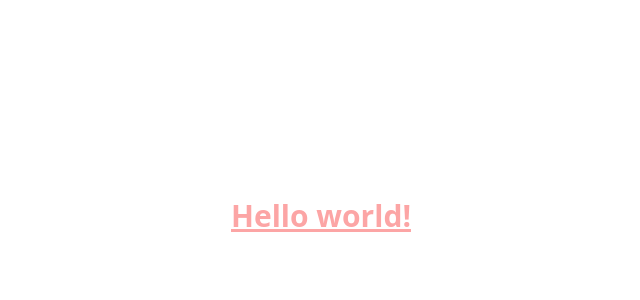
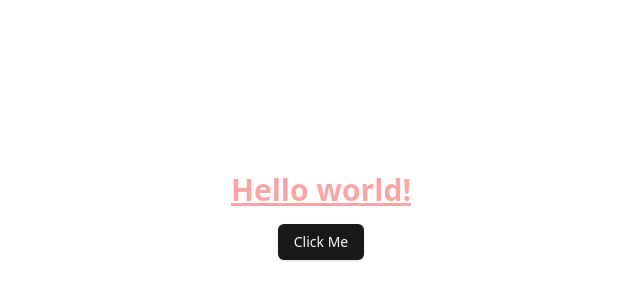
Before and after one commit to LiaoYingKai/-Financial-App, a React (Vite) app: page / in a window 1280 px wide. Shown: the part 184-484 px from the top of the page, without its empty margins (319-959 px from the left). Built offline with nearby package versions, Linux system fonts and the light colour scheme.

Commit message:
feat: add demo component

```diff
--- a/src/App.tsx
+++ b/src/App.tsx
@@ -1,9 +1,12 @@
+import { Button } from '@/components/ui/button';
+
 function App() {
   return (
-    <div className="w-full h-full flex items-center justify-center">
+    <div className="w-full h-full flex items-center justify-center flex-col gap-4">
       <h1 className="text-3xl font-bold underline text-red-300">
         Hello world!
       </h1>
+      <Button>Click Me</Button>
     </div>
   );
 }
--- /dev/null
+++ b/src/components/ui/button.tsx
@@ -0,0 +1,57 @@
+import * as React from 'react';
+import { Slot } from '@radix-ui/react-slot';
+import { cva, type VariantProps } from 'class-variance-authority';
+
+import { cn } from '@/lib/utils';
+
+const buttonVariants = cva(
+  'inline-flex items-center justify-center gap-2 whitespace-nowrap rounded-md text-sm font-medium transition-colors focus-visible:outline-none focus-visible:ring-1 focus-visible:ring-ring disabled:pointer-events-none disabled:opacity-50 [&_svg]:pointer-events-none [&_svg]:size-4 [&_svg]:shrink-0',
+  {
+    variants: {
+      variant: {
+        default:
+          'bg-primary text-primary-foreground shadow hover:bg-primary/90',
+        destructive:
+          'bg-destructive text-destructive-foreground shadow-sm hover:bg-destructive/90',
+        outline:
+          'border border-input bg-background shadow-sm hover:bg-accent hover:text-accent-foreground',
+        secondary:
+          'bg-secondary text-secondary-foreground shadow-sm hover:bg-secondary/80',
+        ghost: 'hover:bg-accent hover:text-accent-foreground',
+        link: 'text-primary underline-offset-4 hover:underline',
+      },
+      size: {
+        default: 'h-9 px-4 py-2',
+        sm: 'h-8 rounded-md px-3 text-xs',
+        lg: 'h-10 rounded-md px-8',
+        icon: 'h-9 w-9',
+      },
+    },
+    defaultVariants: {
+      variant: 'default',
+      size: 'default',
+    },
+  }
+);
+
+export interface ButtonProps
+  extends React.ButtonHTMLAttributes<HTMLButtonElement>,
+    VariantProps<typeof buttonVariants> {
+  asChild?: boolean;
+}
+
+const Button = React.forwardRef<HTMLButtonElement, ButtonProps>(
+  ({ className, variant, size, asChild = false, ...props }, ref) => {
+    const Comp = asChild ? Slot : 'button';
+    return (
+      <Comp
+        className={cn(buttonVariants({ variant, size, className }))}
+        ref={ref}
+        {...props}
+      />
+    );
+  }
+);
+Button.displayName = 'Button';
+
+export { Button, buttonVariants };
```
